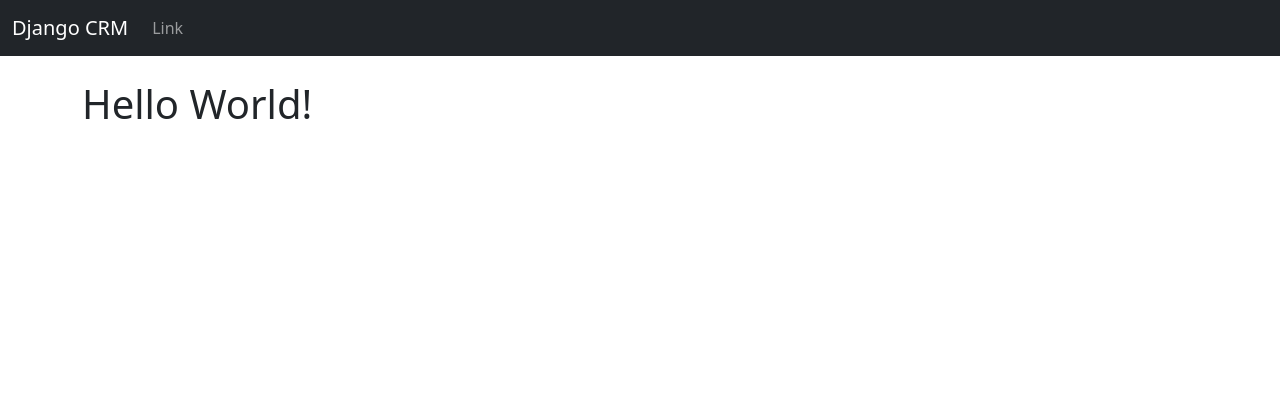
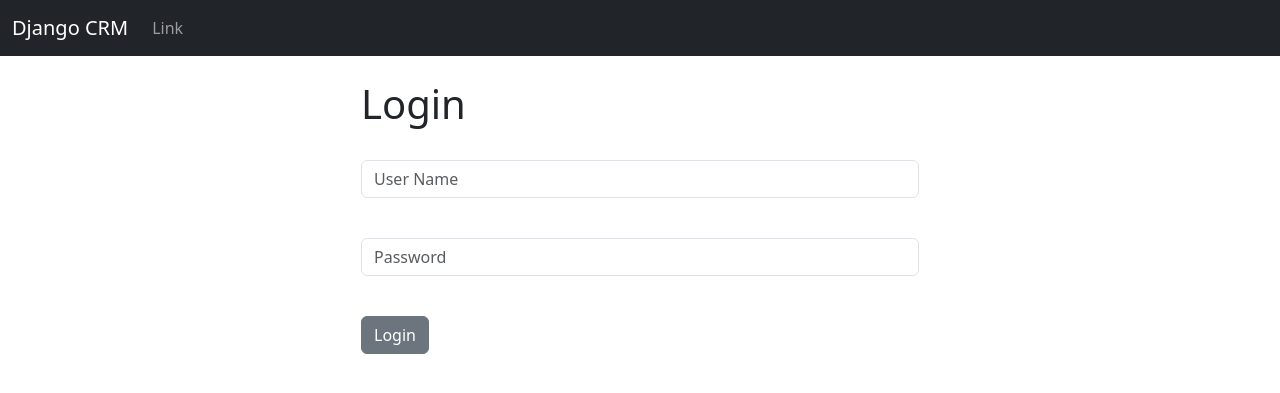
Before and after one commit to mrityunjay27/crm, a Django app: page / in a window 1280 px wide. Shown: the top 393 px of the page. Run offline with Django 4.2, Linux system fonts and the light colour scheme.

Commit message:
CRM:6 Added Login

```diff
--- a/website/templates/base.html
+++ b/website/templates/base.html
@@ -10,6 +10,16 @@
     {% include 'navbar.html' %}
     <div class="container">
       <br/>
+
+      {% if messages %}
+        {% for message in messages%}
+          <div class="alert alert-warning alert-dismissible fade show" role="alert">
+            {{ message }}
+            <button type="button" class="btn-close" data-bs-dismiss="alert" aria-label="Close"></button>
+          </div>
+        {% endfor %}
+      {% endif %}
+
       {% block content %}
       {% endblock %}
     </div>
--- a/website/templates/home.html
+++ b/website/templates/home.html
@@ -1,5 +1,26 @@
 {% extends 'base.html' %}
 
 {% block content %}
-<h1>Hello World!</h1>
+
+<div class="col-md-6 offset-md-3">
+{% if user.is_authenticated %}
+    <h1>Helo!</h1>
+{% else %}
+    <h1>Login</h1>
+    <br/>
+    <form method="POST" action="{% url 'home' %}">
+        {% csrf_token %}
+        <form>
+          <div class="mb-3">
+            <input type="text" class="form-control" name="username" placeholder="User Name" required>
+          </div><br/>
+          <div class="mb-3">
+            <input type="password" class="form-control" name="password" placeholder="Password" required>
+          </div>
+            <br/>
+          <button type="submit" class="btn btn-secondary">Login</button>
+        </form>
+    </form>
+</div>
+{% endif %}
 {% endblock %}
--- a/website/urls.py
+++ b/website/urls.py
@@ -3,4 +3,6 @@ from . import views
 
 urlpatterns = [
     path('', views.home, name='home'),
+    path('login/', views.login_user, name='login'),
+    path('logout', views.logout_user, name='logout'),
 ]
--- a/website/views.py
+++ b/website/views.py
@@ -1,5 +1,29 @@
-from django.shortcuts import render
+from django.shortcuts import render, redirect
+from django.contrib.auth import authenticate, login, logout
+from django.contrib import messages
 
 
 def home(request):
-    return render(request, 'home.html', {})
+    # check to see if logging in
+    # user is trying to fill the form
+    if request.method == 'POST':
+        username = request.POST['username']
+        password = request.POST['password']
+        # Authenticate
+        user = authenticate(request, username=username, password=password)
+        if user is not None:
+            login(request, user)
+            messages.success(request, 'You Have Been Logged In!')
+            return redirect('home')  # view name is passed
+        else:
+            messages.success(request, 'There Was an error Logging In, Please try again...')
+            return redirect('home')
+
+    else:
+        return render(request, 'home.html', {})
+
+def login_user(request):
+    pass
+
+def logout_user(request):
+    pass
```
